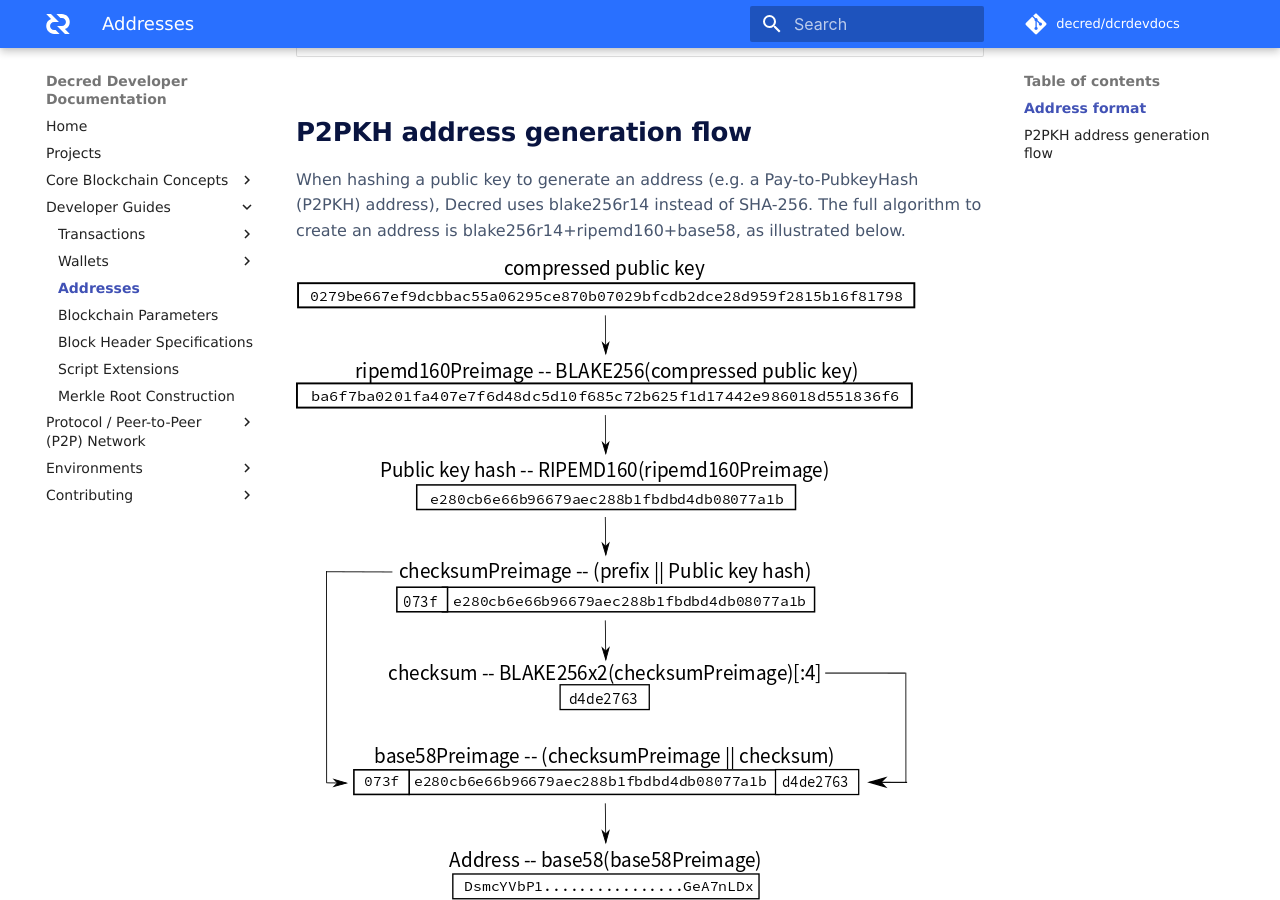
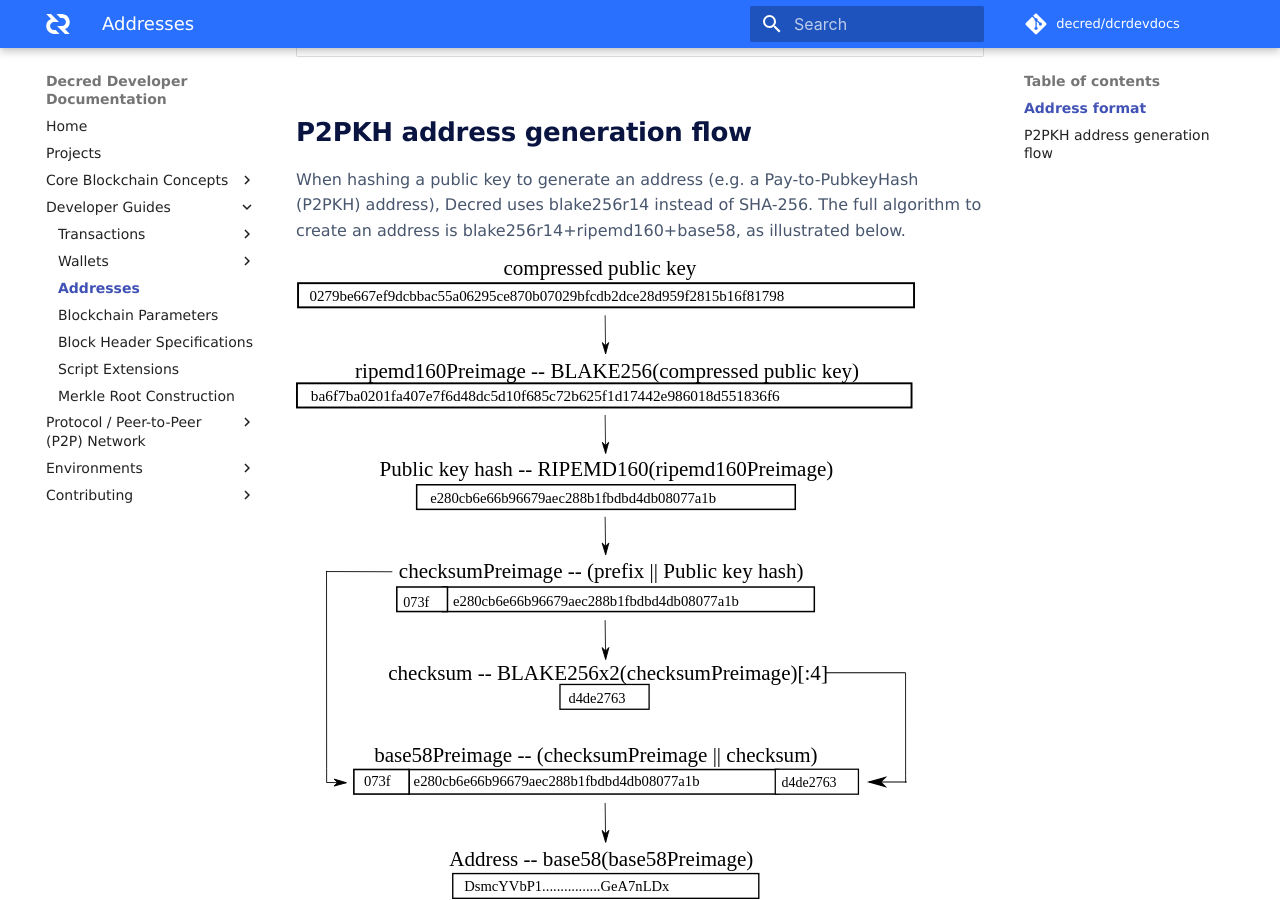
Before and after one commit to decred/dcrdevdocs, an MkDocs documentation site: the page built from docs/developer-guides/addresses.md, in a window 1280 px wide and 900 px high, scrolled down 1621 px. Built offline with MkDocs 1.6.1 and Material for MkDocs 9.7.7, drawn with Linux system fonts in a browser that asks for light colours; some web fonts are replaced; comment, search, counter and statistics services are not loaded.

Commit message:
use svg instead of png (#51)

```diff
--- a/docs/developer-guides/addresses.md
+++ b/docs/developer-guides/addresses.md
@@ -38,4 +38,4 @@ The table below provides the locking script and prefix details for each address
 
 When hashing a public key to generate an address (e.g. a Pay-to-PubkeyHash (P2PKH) address), Decred uses blake256r14 instead of SHA-256. The full algorithm to create an address is blake256r14+ripemd160+base58, as illustrated below.
 
-![How a P2PKH address is generated](/img/p2pkh_address_gen.png)
+![How a P2PKH address is generated](/img/p2pkh_address_gen.svg)
```
Also changed, not shown: docs/img/p2pkh_address_gen.png (deleted), docs/img/p2pkh_address_gen.svg (added).
